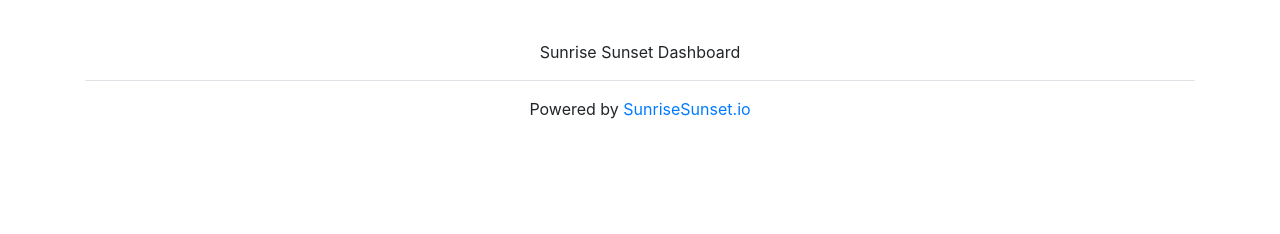
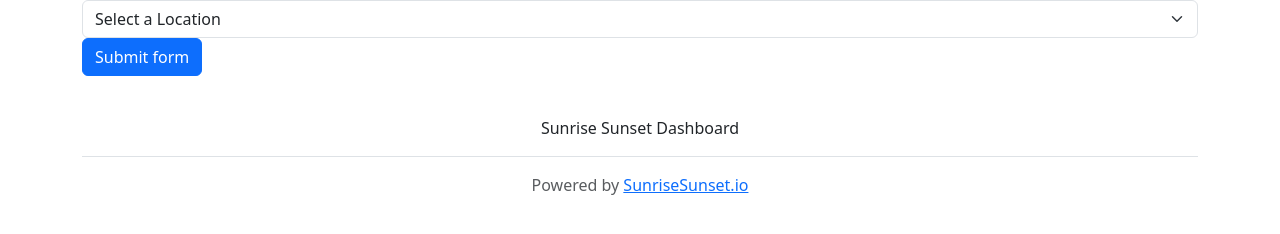
Before and after one commit to ITMD441-Web-Application-Foundations/Sunrise-Sunset-Dashboard, a plain HTML site: page index.html in a window 1280 px wide. Drawn offline with nearby package versions, Linux system fonts and the light colour scheme.

Commit message:
Add form select with 5 locations to get sunrisesunset data from

```diff
--- a/index.html
+++ b/index.html
@@ -5,14 +5,30 @@
   <meta charset="UTF-8">
   <meta name="viewport" content="width=device-width, initial-scale=1, maximum-scale=1, user-scalable=no, shrink-to-fit=no">
   <!-- Bootstrap: https://getbootstrap.com/docs/4.3/getting-started/introduction/ -->
-  <link rel="stylesheet" href="https://cdn.jsdelivr.net/npm/bootstrap@4.3.1/dist/css/bootstrap.min.css"
-        integrity="sha384-ggOyR0iXCbMQv3Xipma34MD+dH/1fQ784/j6cY/iJTQUOhcWr7x9JvoRxT2MZw1T" crossorigin="anonymous">
+  <link href="https://cdn.jsdelivr.net/npm/bootstrap@5.3.2/dist/css/bootstrap.min.css"
+        rel="stylesheet" integrity="sha384-T3c6CoIi6uLrA9TneNEoa7RxnatzjcDSCmG1MXxSR1GAsXEV/Dwwykc2MPK8M2HN"
+        crossorigin="anonymous">
   <link rel="stylesheet" href="css/style.css">
   <link rel="stylesheet" type="text/css" href="css/normalize.css">
   <script src="js/sunrise-sunset.js"></script>
   <title>SunriseSunset Dashboard</title>
 </head>
 <body>
+  <form>
+    <div class="container">
+      <select class="form-select" aria-label="Default select example">
+        <option selected>Select a Location</option>
+        <option value="1">Los Angeles, CA</option>
+        <option value="2">Salt Lake City, UT</option>
+        <option value="3">Chicago, IL</option>
+        <option value="4">New York, NY</option>
+        <option value="5">Manila, PHL</option>
+      </select>
+      <div class="col-12">
+        <button class="btn btn-primary" type="submit">Submit form</button>
+      </div>
+    </div>
+  </form>
   <div class="container"> <!--Bootstrap: https://getbootstrap.com/docs/5.3/examples/footers/-->
     <footer class="py-3 my-4">
       <ul class="nav justify-content-center border-bottom pb-3 mb-3">
```
